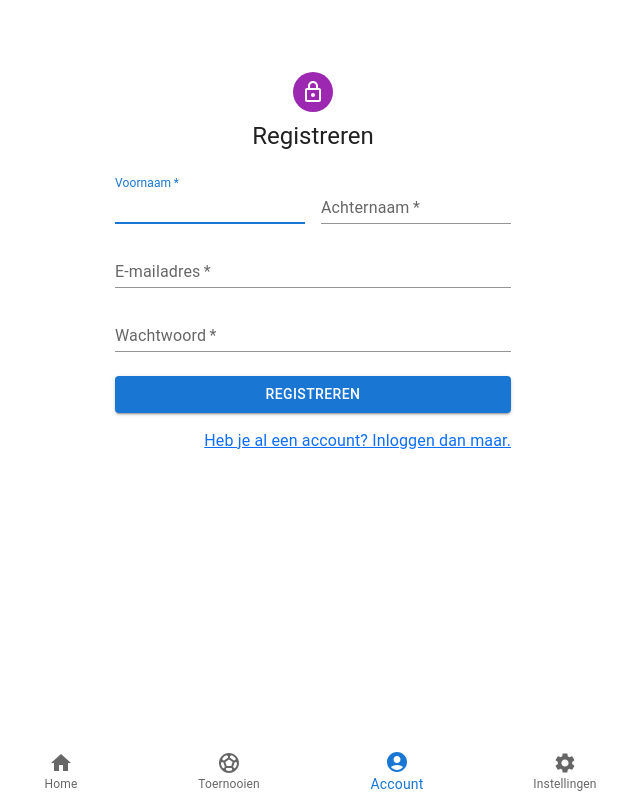
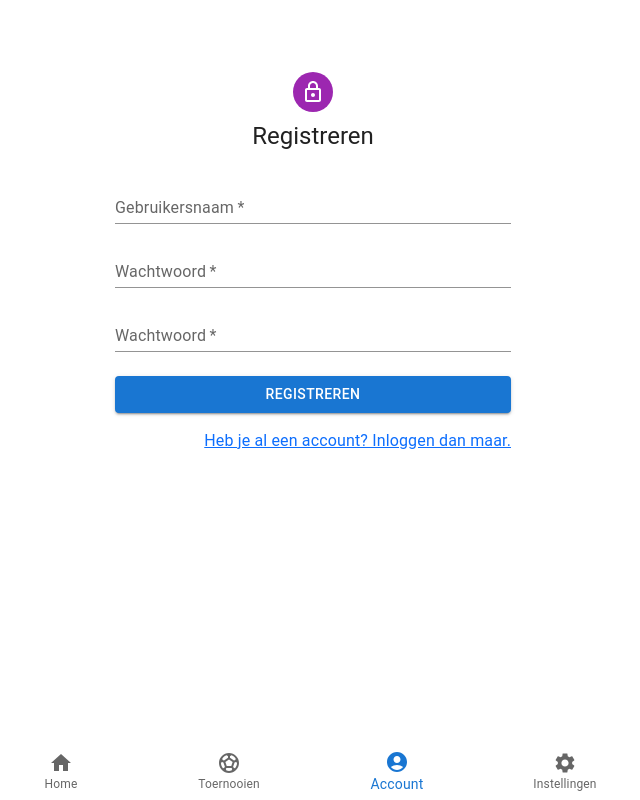
Before and after one commit to TimGrootscholten/Tournaments-Client, a React (Create React App) app: page /registreren in a window 1280 px wide. Shown: the whole page, without its empty margins (327-967 px from the left). Built offline with nearby package versions, Linux system fonts and the light colour scheme.

Commit message:
update login/registreren

```diff
--- a/src/Pages/Login.tsx
+++ b/src/Pages/Login.tsx
@@ -1,20 +1,12 @@
 import React, { useState } from "react";
 import { Button, CssBaseline, TextField, Grid, Box, Typography, Container } from "@mui/material";
 
-import LockOutlinedIcon from "@mui/icons-material/LockOutlined";
 import { Link } from "react-router-dom";
 
 const Login = () => {
-  const [formData, setFormData] = useState({});
-
   const handleSubmit = (e: React.FormEvent<HTMLFormElement>) => {
     e.preventDefault();
     const data = new FormData(e.currentTarget);
-    setFormData({
-      email: data.get("email"),
-      password: data.get("password"),
-      remember: data.get("remember"),
-    });
   };
 
   return (
@@ -37,10 +29,10 @@ const Login = () => {
               margin="normal"
               required
               fullWidth
-              id="email"
-              label="E-mailadres"
-              name="email"
-              autoComplete="email"
+              id="username"
+              label="Gebruikersnaam"
+              name="username"
+              autoComplete="username"
               autoFocus
               variant="standard"
             />
--- a/src/Pages/Registreren.tsx
+++ b/src/Pages/Registreren.tsx
@@ -16,23 +16,39 @@ import { UserDto } from "../api/tournamentapiclient";
 import { UserService } from "../services/user.service";
 
 const Registreren = () => {
-  const [firstname, setFistname] = useState("");
-  const [lastname, setLastname] = useState("");
-  const [password, setPassword] = useState("");
-  const [email, setEmail] = useState("");
-
+  const [username, setUsername] = useState("");
+  const [password1, setPassword1] = useState("");
+  const [password2, setPassword2] = useState("");
+  const [errorPassword, setErrorPassword] = useState(false);
+  const [errorPasswordText, setErrorPasswordText] = useState("");
+  const [errorUserName, setErrorUserName] = useState(false);
+  const [errorUserNameText, setErrorUserNameText] = useState("");
   const handleSubmit = async (e: React.FormEvent<HTMLFormElement>) => {
     e.preventDefault();
-
-    let user = new UserDto({
-      email: email,
-      firstName: firstname,
-      lastName: lastname,
-      password: password,
-    });
-    let userServices = new UserService();
-    userServices.getUser();
-    userServices.createUser(user);
+    if (password1.length <= 8) {
+      setErrorPassword(true);
+      setErrorPasswordText("Er is een te kort wachtwoord ingevuld, minimaal 8 karakters.");
+      return;
+    } else if (password1 !== password2) {
+      setErrorPassword(true);
+      setErrorPasswordText("Wachtwoord komt niet overeen");
+      return;
+    } else if (username.length <= 2) {
+      setErrorUserName(true);
+      setErrorUserNameText("Er is een te kort gebruikersnaam ingevuld, minimaal 2 karakters.");
+    } else {
+      setErrorUserName(false);
+      setErrorUserNameText("");
+      setErrorPasswordText("");
+      setErrorPassword(false);
+    }
+    // let user = new UserDto({
+    //   username: username,
+    //   password: password,
+    // });
+    // let userServices = new UserService();
+    // userServices.getUser();
+    // userServices.createUser(user);
   };
   return (
     <div>
@@ -54,45 +70,19 @@ const Registreren = () => {
           </Typography>
           <Box component="form" noValidate onSubmit={handleSubmit} sx={{ mt: 3 }}>
             <Grid container spacing={2}>
-              <Grid item xs={12} sm={6}>
-                <TextField
-                  autoComplete="given-name"
-                  name="firstName"
-                  required
-                  fullWidth
-                  id="firstName"
-                  label="Voornaam"
-                  autoFocus
-                  onChange={(e) => setFistname(e.target.value)}
-                  value={firstname}
-              variant="standard"
-
-                />
-              </Grid>
-              <Grid item xs={12} sm={6}>
-                <TextField
-                  required
-                  variant="standard"
-                  fullWidth
-                  id="lastName"
-                  label="Achternaam"
-                  name="lastName"
-                  autoComplete="family-name"
-                  onChange={(e) => setLastname(e.target.value)}
-                  value={lastname}
-                />
-              </Grid>
               <Grid item xs={12}>
                 <TextField
                   required
                   fullWidth
-                  id="email"
-                  label="E-mailadres"
-                  name="email"
-                  autoComplete="email"
-                  onChange={(e) => setEmail(e.target.value)}
+                  id="username"
+                  label="Gebruikersnaam"
+                  name="username"
+                  autoComplete="username"
+                  onChange={(e) => setUsername(e.target.value)}
                   variant="standard"
-                  value={email}
+                  value={username}
+                  error={errorUserName}
+                  helperText={errorUserNameText}
                 />
               </Grid>
               <Grid item xs={12}>
@@ -100,13 +90,30 @@ const Registreren = () => {
                   required
                   variant="standard"
                   fullWidth
-                  name="password"
+                  name="password1"
                   label="Wachtwoord"
                   type="password"
-                  id="password"
+                  id="password1"
                   autoComplete="new-password"
-                  onChange={(e) => setPassword(e.target.value)}
-                  value={password}
+                  onChange={(e) => setPassword1(e.target.value)}
+                  value={password1}
+                  error={errorPassword}
+                  helperText={errorPasswordText}
+                />
+              </Grid>
+              <Grid item xs={12}>
+                <TextField
+                  required
+                  variant="standard"
+                  fullWidth
+                  name="password2"
+                  label="Wachtwoord"
+                  type="password"
+                  id="password2"
+                  autoComplete="new-password"
+                  onChange={(e) => setPassword2(e.target.value)}
+                  value={password2}
+                  error={errorPassword}
                 />
               </Grid>
             </Grid>
```
